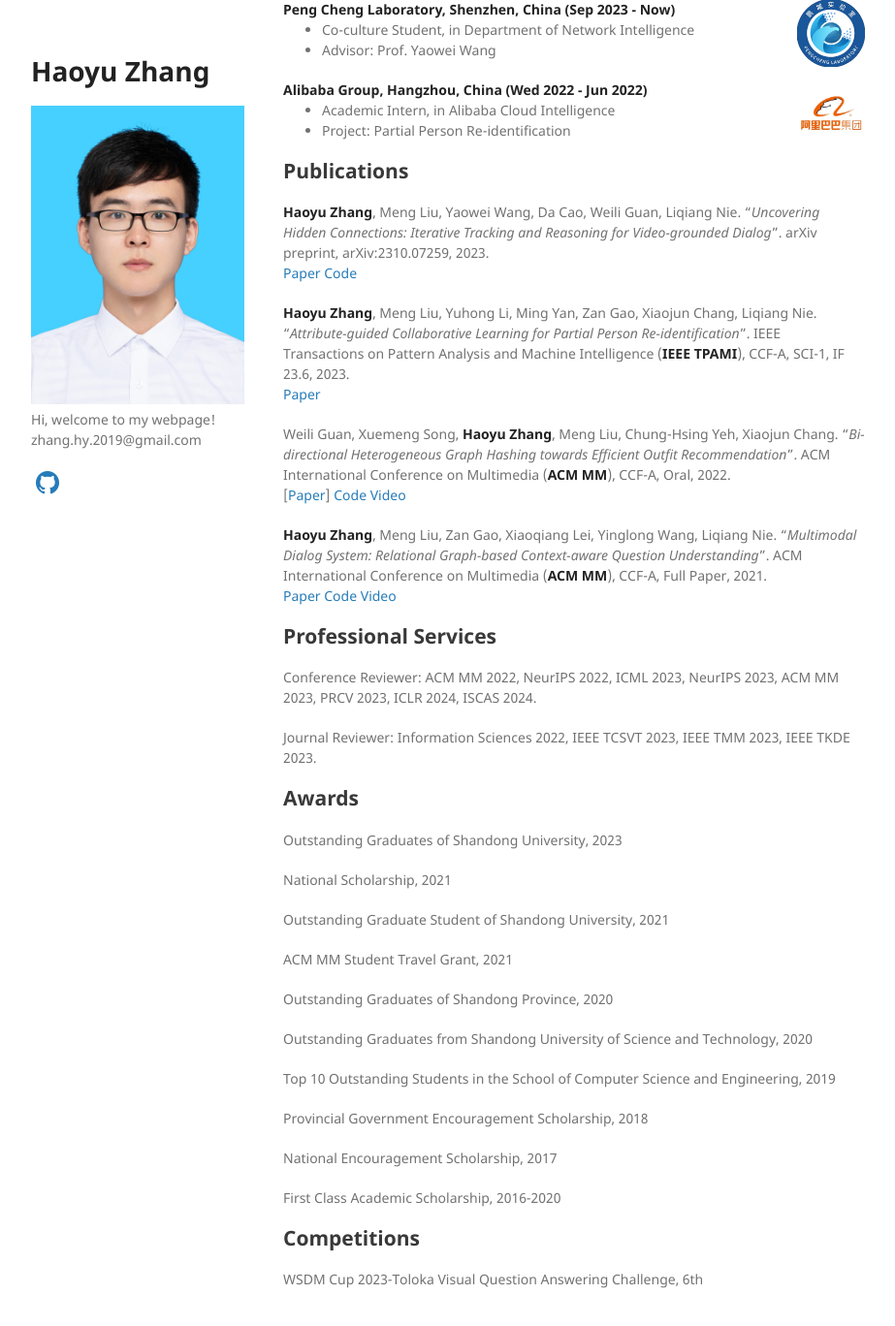
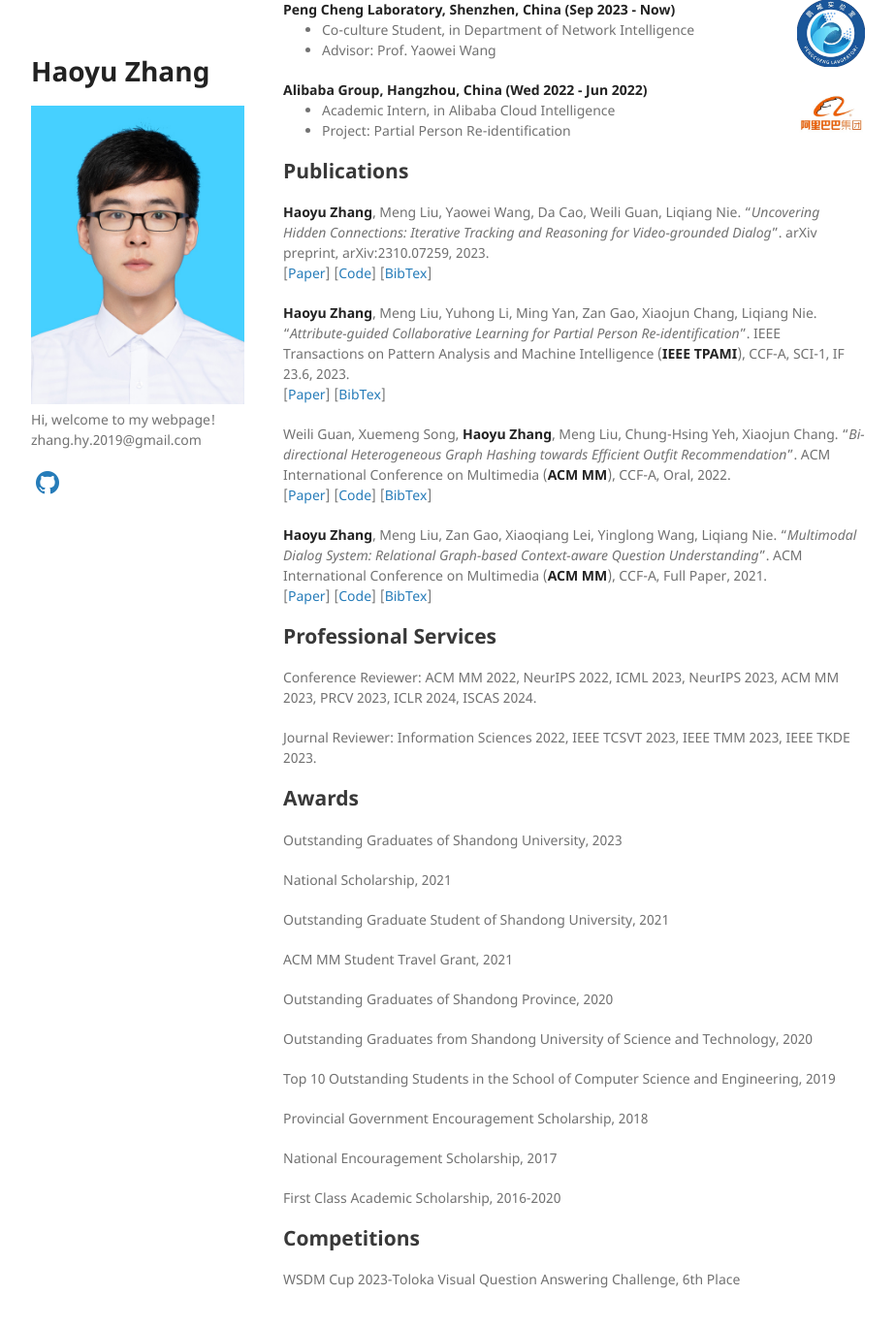
Before and after one commit to Hyu-Zhang/Hyu-Zhang.github.io, a Jekyll site: the page built from index.md, in a window 1280 px wide and 1400 px high, scrolled down 604 px. Shown: the top 1368 px of the window at 97% size, without its empty margins (178-1101 px from the left). Built offline with Jekyll 4.4.1, drawn with Linux system fonts in a browser that asks for light colours; a style sheet for code colours, icons or effects is not loaded; our own code applies the rules of GitHub Pages for plain Markdown files.

Commit message:
Update index.md

```diff
--- a/index.md
+++ b/index.md
@@ -74,16 +74,16 @@ I’m Haoyu Zhang (张昊宇), and I am currently a PhD Student at the School of
 ## Publications
 
 **Haoyu Zhang**, Meng Liu, Yaowei Wang, Da Cao, Weili Guan, Liqiang Nie. "_Uncovering Hidden Connections: Iterative Tracking and Reasoning for Video-grounded Dialog_". arXiv preprint, arXiv:2310.07259, 2023.<br />
-[Paper](https://arxiv.org/abs/2310.07259) [Code](https://github.com/Hyu-Zhang/ITR)
+[[Paper](https://arxiv.org/abs/2310.07259)] [[Code](https://github.com/Hyu-Zhang/ITR)]  [[BibTex](https://scholar.googleusercontent.com/scholar.bib?q=info:bxW7q-aNp24J:scholar.google.com/&output=citation&scisdr=ClFsnzCgEL_Wwc_wBNU:AFWwaeYAAAAAZWf2HNVOdiXLSNdEp7u1hjo5B6U&scisig=AFWwaeYAAAAAZWf2HNQEqziRSd_eQR1eOQIO6VU&scisf=4&ct=citation&cd=-1&hl=zh-CN)]
 
 **Haoyu Zhang**, Meng Liu, Yuhong Li, Ming Yan, Zan Gao, Xiaojun Chang, Liqiang Nie. "_Attribute-guided Collaborative Learning for Partial Person Re-identification_". IEEE Transactions on Pattern Analysis and Machine Intelligence (**IEEE TPAMI**), CCF-A, SCI-1, IF 23.6, 2023.<br />
-[Paper](https://ieeexplore.ieee.org/stamp/stamp.jsp?tp=&arnumber=10239469)
+[[Paper](https://ieeexplore.ieee.org/stamp/stamp.jsp?tp=&arnumber=10239469)]  [[BibTex](https://scholar.googleusercontent.com/scholar.bib?q=info:Vfu3wDDAACkJ:scholar.google.com/&output=citation&scisdr=ClFsnzCgEL_Wwc_zwJY:AFWwaeYAAAAAZWf12JbA30lLpUR7_ex0jfb6ce0&scisig=AFWwaeYAAAAAZWf12Pb3KGZUnGWya4S3EojqKjk&scisf=4&ct=citation&cd=-1&hl=zh-CN&scfhb=1)]
 
 Weili Guan, Xuemeng Song, **Haoyu Zhang**, Meng Liu, Chung-Hsing Yeh, Xiaojun Chang. "_Bi-directional Heterogeneous Graph Hashing towards Efficient Outfit Recommendation_". ACM International Conference on Multimedia (**ACM MM**), CCF-A, Oral, 2022.<br />
-[[Paper](https://dl.acm.org/doi/pdf/10.1145/3503161.3548020)]  [Code](https://outfitrec.wixsite.com/bihgh)  [Video](https://dl.acm.org/doi/10.1145/3503161.3548020)
+[[Paper](https://dl.acm.org/doi/pdf/10.1145/3503161.3548020)]  [[Code](https://outfitrec.wixsite.com/bihgh)]  [[BibTex]([https://dl.acm.org/doi/10.1145/3503161.3548020](https://scholar.googleusercontent.com/scholar.bib?q=info:whI8shH9dGYJ:scholar.google.com/&output=citation&scisdr=ClFsnzCgEL_Wwc_zgIo:AFWwaeYAAAAAZWf1mIpPednMUGzY2C8bepxSuJg&scisig=AFWwaeYAAAAAZWf1mI2jR-QM1Ol8A3pJNJuZz_A&scisf=4&ct=citation&cd=-1&hl=zh-CN&scfhb=1))]
 
 **Haoyu Zhang**, Meng Liu, Zan Gao, Xiaoqiang Lei, Yinglong Wang, Liqiang Nie. "_Multimodal Dialog System: Relational Graph-based Context-aware Question Understanding_". ACM International Conference on Multimedia (**ACM MM**), CCF-A, Full Paper, 2021.<br />
-[Paper](https://dl.acm.org/doi/pdf/10.1145/3474085.3475234)  [Code](https://acmmmtreasure.wixsite.com/treasure)  [Video](https://dl.acm.org/doi/abs/10.1145/3474085.3475234)
+[[Paper](https://dl.acm.org/doi/pdf/10.1145/3474085.3475234)]  [[Code](https://acmmmtreasure.wixsite.com/treasure)]  [[BibTex]([https://dl.acm.org/doi/abs/10.1145/3474085.3475234](https://scholar.googleusercontent.com/scholar.bib?q=info:sxu9IiZxnHoJ:scholar.google.com/&output=citation&scisdr=ClFsnzCgEL_Wwc_zXSs:AFWwaeYAAAAAZWf1RSvvBON_-lgnF66Ll05n7gA&scisig=AFWwaeYAAAAAZWf1RVcAn1Emt3utFKL5Nde3pXY&scisf=4&ct=citation&cd=-1&hl=zh-CN&scfhb=1))]
 
 ## Professional Services
 
@@ -118,7 +118,7 @@ First Class Academic Scholarship, 2016-2020
 
 ## Competitions
 
-WSDM Cup 2023-Toloka Visual Question Answering Challenge, 6th
+WSDM Cup 2023-Toloka Visual Question Answering Challenge, 6th Place
 
 <!--
 ## Patents
```
